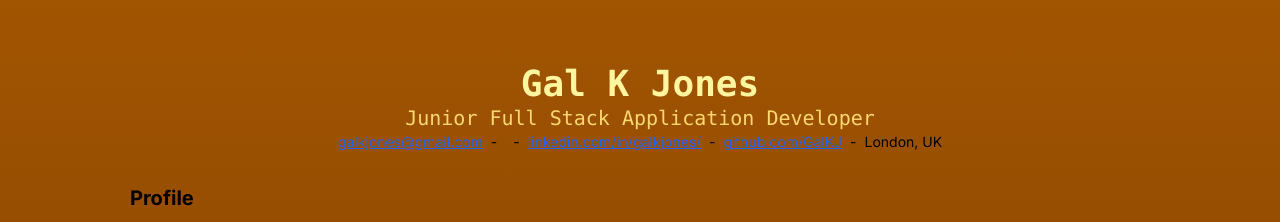
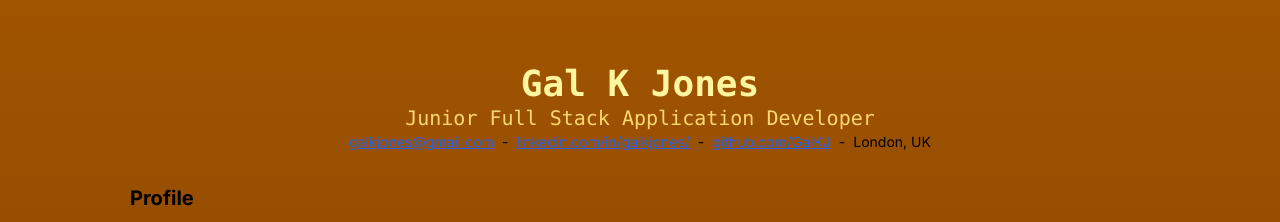
Before and after one commit to GalKJ/galjonesportfolio, a Next.js app: page / in a window 1280 px wide. Shown: the top 222 px of the page. Built offline with nearby package versions, Linux system fonts and the light colour scheme.

Commit message:
Remove phone number display from Cv component for privacy compliance

```diff
--- a/src/components/Cv.tsx
+++ b/src/components/Cv.tsx
@@ -14,8 +14,6 @@ const CV: React.FC = () => {
             {cvData.contactInfo.email}
           </a>
 
-          <span className="hidden md:inline dark:text-yellow">-</span>
-          <span className="dark:text-yellow">{cvData.contactInfo.phone}</span>
           <span className="hidden md:inline dark:text-yellow">-</span>
 
           <a
```
